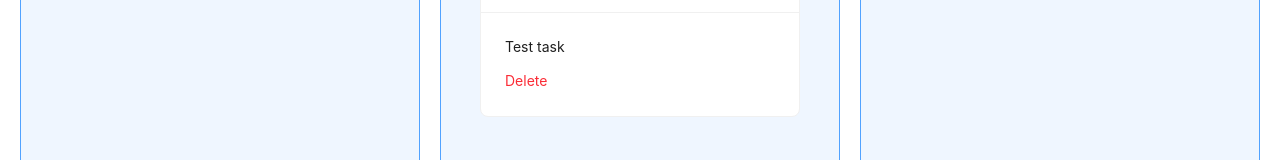
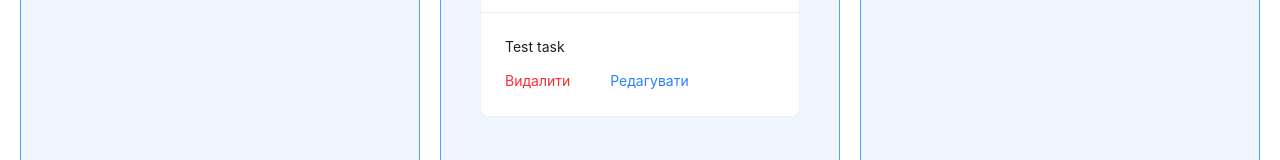
Before and after one commit to Kitukl/todo-softserve, a React (Vite) app: page / in a window 1280 px wide. Shown: the part 506-666 px from the top of the page. Built offline with nearby package versions, Linux system fonts and the light colour scheme.

Commit message:
realized change task logic

```diff
--- a/src/components/Task/Task.tsx
+++ b/src/components/Task/Task.tsx
@@ -1,17 +1,61 @@
 import Card from 'antd/es/card/Card'
+import Modal from 'antd/es/modal/Modal'
+import { useRef, useState } from 'react'
+import { AddTaskForm } from '../AddTaskForm/AddTaskForm'
 import type { ITask } from './types'
 
-export const Task = ({ title, description }: ITask) => {
+export const Task = ({ title, description, status, date }: ITask) => {
+	const [isOpen, setIsOpen] = useState<boolean>(false)
+
+	const [newTitle, setTitle] = useState<string>(title)
+	const [newDescription, setDescription] = useState<string>(description)
+	// eslint-disable-next-line @typescript-eslint/no-unused-vars
+	const [newStatus, setStatus] = useState<'Todo' | 'In Progress' | 'Done'>(
+		status
+	)
+	// eslint-disable-next-line @typescript-eslint/no-unused-vars
+	const [newDate, setDate] = useState<Date>(date)
+
+	const handleCancel = () => setIsOpen(false)
+	const handleShow = () => setIsOpen(true)
+	const handleSubmit = (values: ITask) => {
+		console.log('Надіслано на бек редагування:', values)
+		setTitle(values.title)
+		setDescription(values.description)
+		setStatus(values.status)
+		setDate(values.date)
+		setIsOpen(false)
+	}
+	const formRef = useRef<{ submit: () => void }>(null)
+
 	return (
 		<div className='w-[20rem]'>
-			<Card title={title} variant='outlined'>
+			<Card title={newTitle} variant='outlined'>
 				<div className='flex flex-col gap-3'>
-					<div className='line-clamp-2'>{description}</div>
-					<span className='text-red-500 hover:text-red-800 duration-350 hover:cursor-pointer'>
-						Delete
-					</span>
+					<div className='line-clamp-2'>{newDescription}</div>
+					<div className='flex flex-row gap-10'>
+						<span className='text-red-500 hover:text-red-800 duration-350 hover:cursor-pointer'>
+							Видалити
+						</span>
+						<span
+							className='text-blue-500 hover:text-blue-800 duration-300 hover:cursor-pointer'
+							onClick={handleShow}
+						>
+							Редагувати
+						</span>
+					</div>
 				</div>
 			</Card>
+			<Modal
+				title='Додати завдання'
+				open={isOpen}
+				closeIcon={<span aria-label='Custom Close Button'>×</span>}
+				onOk={() => formRef.current?.submit()}
+				okText='Зберегти'
+				onCancel={handleCancel}
+			>
+				<AddTaskForm submit={handleSubmit} ref={formRef} />
+			</Modal>
 		</div>
 	)
 }
```
